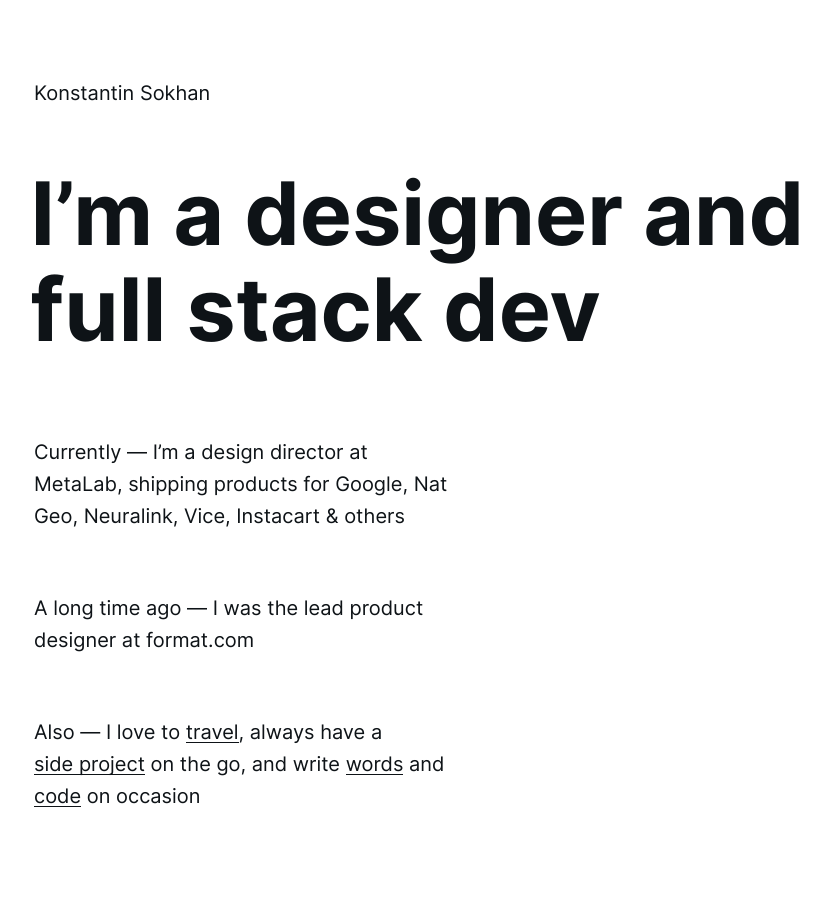
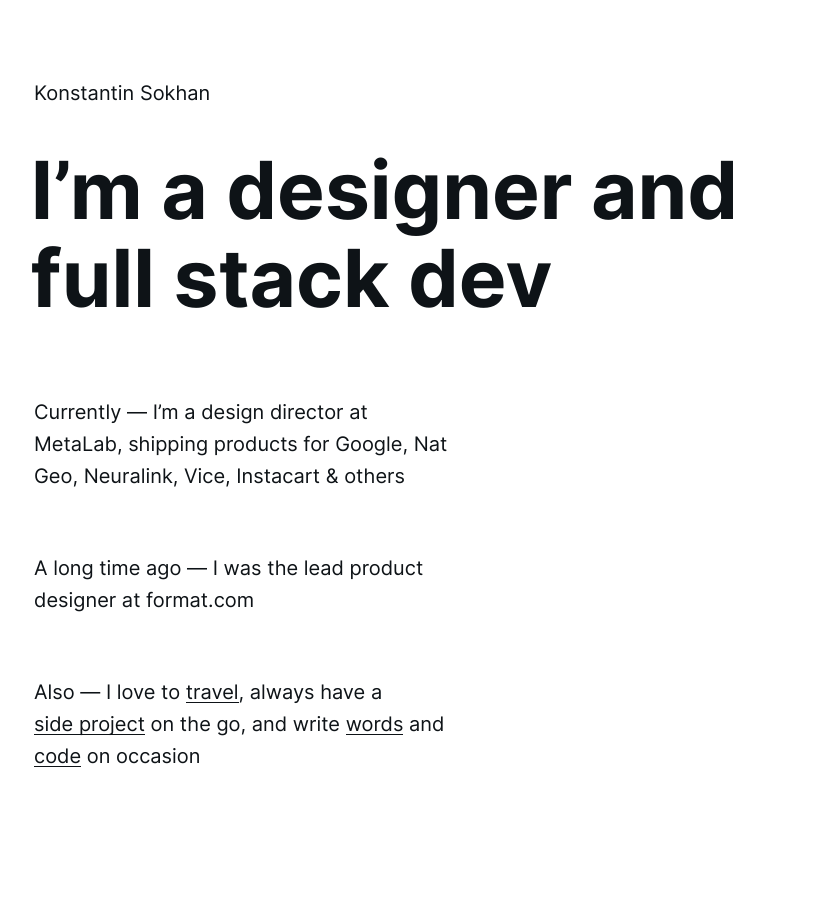
Before and after one commit to ksokhan/ks.io, a website built with Parcel: page index.html in a window 1280 px wide. Shown: the whole page, without its empty margins (146-976 px from the left). After the commit the page ends 892 px from the top, so only its background shows below. Built offline with nearby package versions, Linux system fonts and the light colour scheme.

Commit message:
little style tweaks

```diff
--- a/master.css
+++ b/master.css
@@ -56,7 +56,7 @@ a {
   padding: 0.2em 0.2em;
   position: relative;
   text-decoration: none;
-  transition: ease-in-out 0.15s all;
+  transition: ease-in-out 0.2s all;
 }
 
 a::after {
@@ -66,7 +66,7 @@ a::after {
   left: 0.2em;
   position: absolute;
   right: 0.2em;
-  transition: ease-in-out 0.2s all;
+  transition: ease-in-out 0.15s opacity;
 }
 
 a:hover {
@@ -78,22 +78,24 @@ a:hover::after {
 }
 
 .name {
+  animation: 0.5s ease-in-out 0.2s fadeInDown forwards;
   font-size: 1em;
   font-weight: normal;
   margin: 0;
+  opacity: 0;
   padding-top: 4em;
-  opacity: 0;
-  animation: 0.5s ease-in-out 0.2s fadeInDown forwards;
 }
 
 .title {
   animation: 0.6s ease-in-out fadeInDown forwards;
   flex: 1;
-  font-size: 4.375em;
+  font-size: 4em;
   font-weight: 700;
   line-height: 1.1;
+  margin-left: -0.04em; /* optical alignment */
+  margin-top: 0.5em;
   opacity: 0;
-  margin-left: -0.04em; /* optical alignment */
+  text-rendering: optimizeLegibility;
 }
 
 .cv {
@@ -105,9 +107,9 @@ a:hover::after {
 }
 
 .cv-item {
+  animation: 0.5s ease-in-out 0.3s fadeInDown forwards;
   margin-bottom: 3em;
   opacity: 0;
-  animation: 0.5s ease-in-out 0.3s fadeInDown forwards;
 }
 
 .cv-item:nth-child(2) {
```
